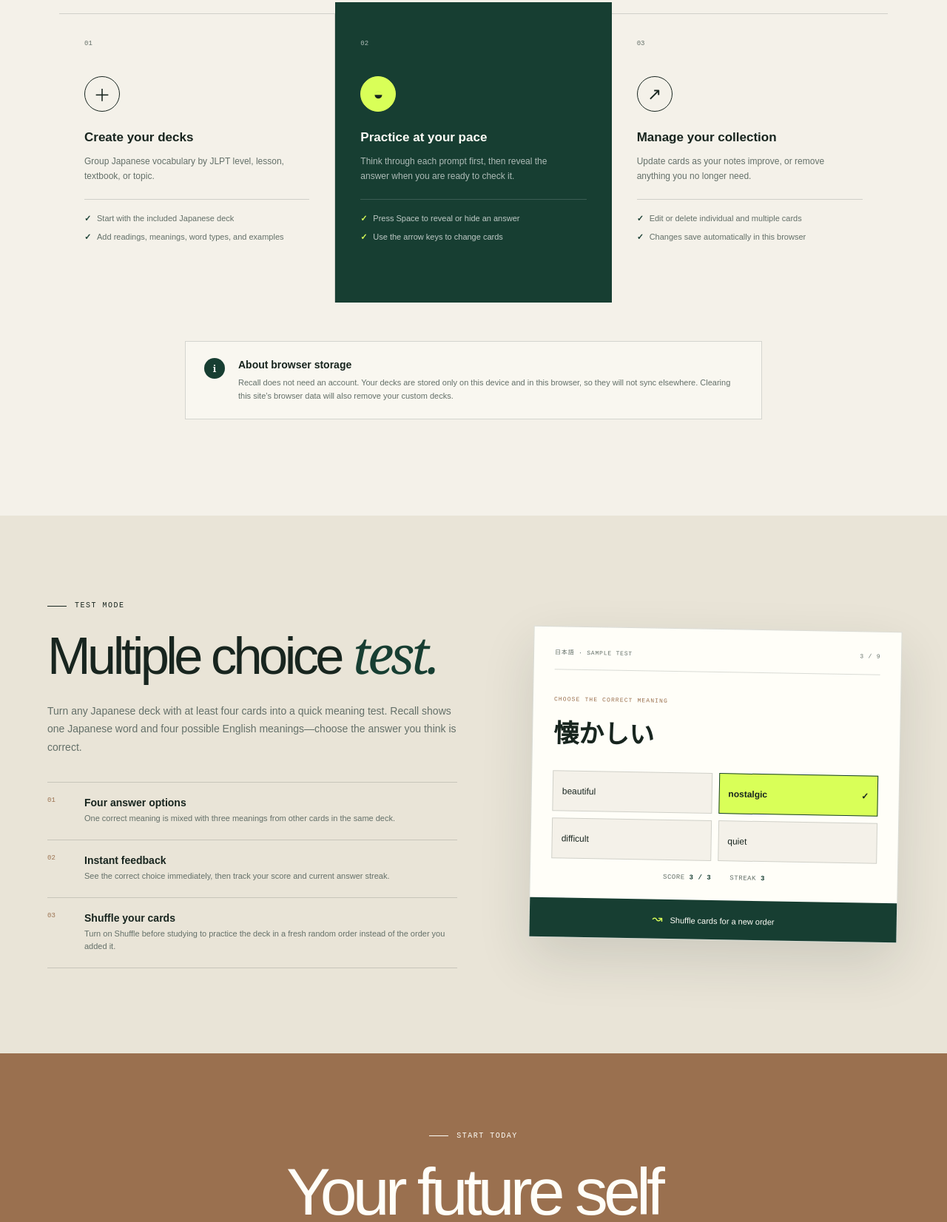
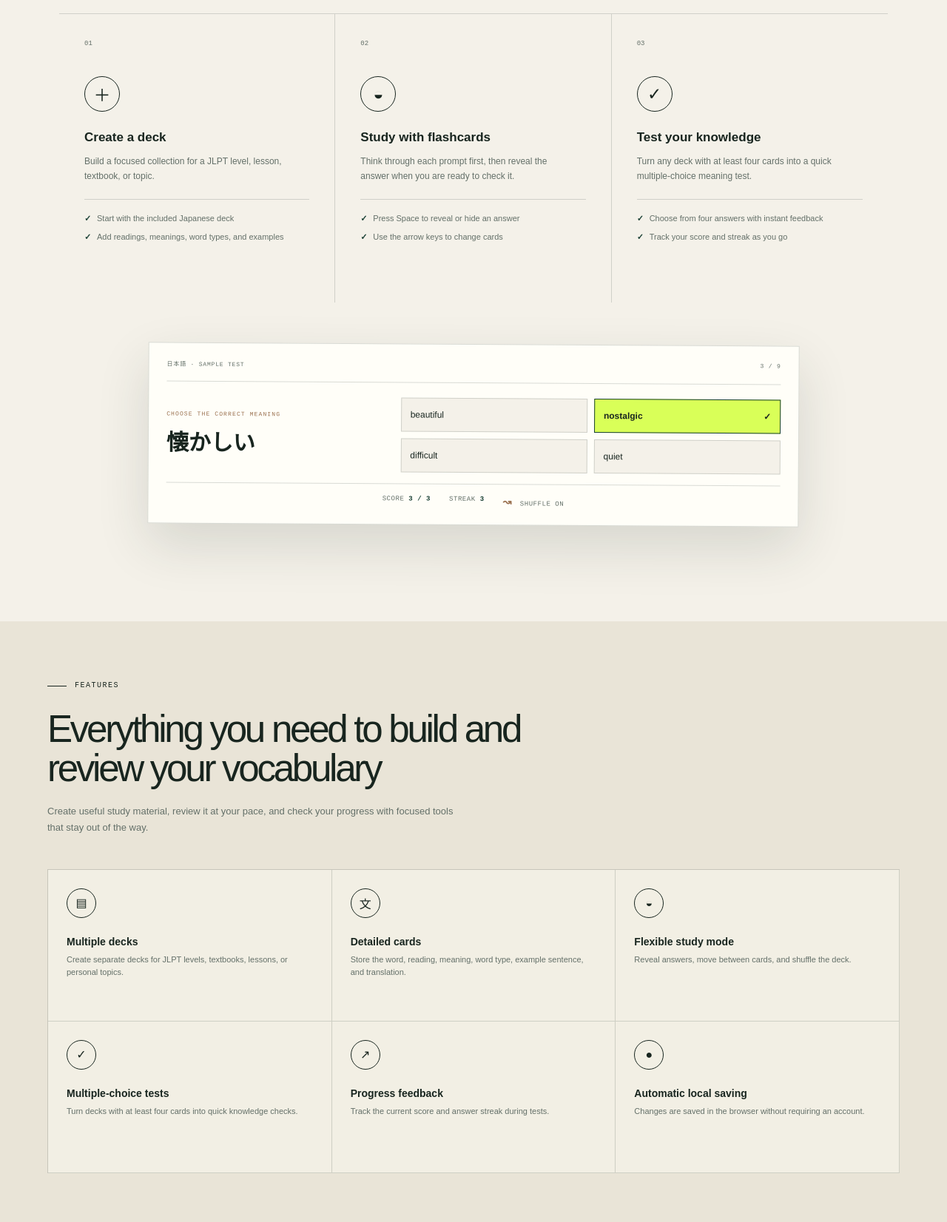
Before and after one commit to mcurioste/Flash-Card-App, a plain HTML site: page index.html in a window 1280 px wide. Shown: the part 1148-2800 px from the top of the page at 74% size. Drawn offline with Linux system fonts and the light colour scheme.

Commit message:
Modified landing page to hae more details and function accordingly

```diff
--- a/index.html
+++ b/index.html
@@ -44,10 +44,6 @@
           <div class="hero-actions">
             <a class="button" href="decks.html">View my decks<span aria-hidden="true">↗</span></a>
             <a class="text-link" href="#how-it-works">See how it works <span aria-hidden="true">↓</span></a>
-          </div>
-          <div class="local-save-summary">
-            <span aria-hidden="true">✓</span>
-            <p><strong>Your decks save automatically.</strong> No account is needed—Recall stores your changes in this browser on this device.</p>
           </div>
         </div>
 
@@ -101,21 +97,21 @@
           <p class="eyebrow"><span></span> The workflow</p>
           <h2 id="process-title">Simple tools.<br /><em>Focused study.</em></h2>
         </div>
-        <div class="steps" id="features">
+        <div class="steps">
           <article class="step">
             <span class="step-number">01</span>
-            <div class="step-icon">＋</div>
-            <h3>Create your decks</h3>
-            <p>Group Japanese vocabulary by JLPT level, lesson, textbook, or topic.</p>
+            <div class="step-icon" aria-hidden="true">＋</div>
+            <h3>Create a deck</h3>
+            <p>Build a focused collection for a JLPT level, lesson, textbook, or topic.</p>
             <ul class="feature-details">
               <li>Start with the included Japanese deck</li>
               <li>Add readings, meanings, word types, and examples</li>
             </ul>
           </article>
-          <article class="step featured-step">
+          <article class="step">
             <span class="step-number">02</span>
-            <div class="step-icon">◒</div>
-            <h3>Practice at your pace</h3>
+            <div class="step-icon" aria-hidden="true">◒</div>
+            <h3>Study with flashcards</h3>
             <p>Think through each prompt first, then reveal the answer when you are ready to check it.</p>
             <ul class="feature-details">
               <li>Press Space to reveal or hide an answer</li>
@@ -124,57 +120,71 @@
           </article>
           <article class="step">
             <span class="step-number">03</span>
-            <div class="step-icon">↗</div>
-            <h3>Manage your collection</h3>
-            <p>Update cards as your notes improve, or remove anything you no longer need.</p>
+            <div class="step-icon" aria-hidden="true">✓</div>
+            <h3>Test your knowledge</h3>
+            <p>Turn any deck with at least four cards into a quick multiple-choice meaning test.</p>
             <ul class="feature-details">
-              <li>Edit or delete individual and multiple cards</li>
-              <li>Changes save automatically in this browser</li>
+              <li>Choose from four answers with instant feedback</li>
+              <li>Track your score and streak as you go</li>
             </ul>
           </article>
         </div>
-        <aside class="storage-note" aria-labelledby="storage-note-title">
-          <span class="storage-note-icon" aria-hidden="true">i</span>
-          <div>
-            <h3 id="storage-note-title">About browser storage</h3>
-            <p>Recall does not need an account. Your decks are stored only on this device and in this browser, so they will not sync elsewhere. Clearing this site’s browser data will also remove your custom decks.</p>
+
+        <div class="test-preview compact-test-preview" aria-label="Example multiple-choice question">
+          <div class="test-preview-top"><span>日本語 · SAMPLE TEST</span><span>3 / 9</span></div>
+          <div class="compact-question">
+            <div>
+              <p class="prompt-label">CHOOSE THE CORRECT MEANING</p>
+              <h3 lang="ja">懐かしい</h3>
+            </div>
+            <div class="preview-options">
+              <span>beautiful</span>
+              <span class="preview-correct">nostalgic <b aria-hidden="true">✓</b></span>
+              <span>difficult</span>
+              <span>quiet</span>
+            </div>
           </div>
-        </aside>
+          <div class="preview-score"><span>Score <b>3 / 3</b></span><span>Streak <b>3</b></span><span><b aria-hidden="true">↝</b> Shuffle on</span></div>
+        </div>
       </section>
 
-      <section class="test-section" aria-labelledby="test-title">
-        <div class="test-copy">
-          <p class="eyebrow"><span></span> Test mode</p>
-          <h2 id="test-title">Multiple choice <em>test.</em></h2>
-          <p class="test-intro">Turn any Japanese deck with at least four cards into a quick meaning test. Recall shows one Japanese word and four possible English meanings—choose the answer you think is correct.</p>
-          <div class="test-features">
-            <article>
-              <span aria-hidden="true">01</span>
-              <div><h3>Four answer options</h3><p>One correct meaning is mixed with three meanings from other cards in the same deck.</p></div>
-            </article>
-            <article>
-              <span aria-hidden="true">02</span>
-              <div><h3>Instant feedback</h3><p>See the correct choice immediately, then track your score and current answer streak.</p></div>
-            </article>
-            <article>
-              <span aria-hidden="true">03</span>
-              <div><h3>Shuffle your cards</h3><p>Turn on Shuffle before studying to practice the deck in a fresh random order instead of the order you added it.</p></div>
-            </article>
-          </div>
+      <section class="simple-section" id="features" aria-labelledby="simple-title">
+        <div class="simple-heading">
+          <p class="eyebrow"><span></span> Features</p>
+          <h2 id="simple-title">Everything you need to build and review your vocabulary</h2>
+          <p>Create useful study material, review it at your pace, and check your progress with focused tools that stay out of the way.</p>
         </div>
-
-        <div class="test-preview" aria-label="Example multiple choice question">
-          <div class="test-preview-top"><span>日本語 · SAMPLE TEST</span><span>3 / 9</span></div>
-          <p class="prompt-label">CHOOSE THE CORRECT MEANING</p>
-          <h3 lang="ja">懐かしい</h3>
-          <div class="preview-options">
-            <span>beautiful</span>
-            <span class="preview-correct">nostalgic <b aria-hidden="true">✓</b></span>
-            <span>difficult</span>
-            <span>quiet</span>
-          </div>
-          <div class="preview-score"><span>Score <b>3 / 3</b></span><span>Streak <b>3</b></span></div>
-          <p class="shuffle-preview"><span aria-hidden="true">↝</span> Shuffle cards for a new order</p>
+        <div class="simple-features">
+          <article>
+            <span class="simple-feature-icon" aria-hidden="true">▤</span>
+            <h3>Multiple decks</h3>
+            <p>Create separate decks for JLPT levels, textbooks, lessons, or personal topics.</p>
+          </article>
+          <article>
+            <span class="simple-feature-icon" aria-hidden="true">文</span>
+            <h3>Detailed cards</h3>
+            <p>Store the word, reading, meaning, word type, example sentence, and translation.</p>
+          </article>
+          <article>
+            <span class="simple-feature-icon" aria-hidden="true">◒</span>
+            <h3>Flexible study mode</h3>
+            <p>Reveal answers, move between cards, and shuffle the deck.</p>
+          </article>
+          <article>
+            <span class="simple-feature-icon" aria-hidden="true">✓</span>
+            <h3>Multiple-choice tests</h3>
+            <p>Turn decks with at least four cards into quick knowledge checks.</p>
+          </article>
+          <article>
+            <span class="simple-feature-icon" aria-hidden="true">↗</span>
+            <h3>Progress feedback</h3>
+            <p>Track the current score and answer streak during tests.</p>
+          </article>
+          <article>
+            <span class="simple-feature-icon" aria-hidden="true">●</span>
+            <h3>Automatic local saving</h3>
+            <p>Changes are saved in the browser without requiring an account.</p>
+          </article>
         </div>
       </section>
 
--- a/styles.css
+++ b/styles.css
@@ -86,10 +86,6 @@ h1 em { color: var(--forest); }
 .hero-description { max-width: 440px; margin: 30px 0 32px; color: var(--muted); font-size: 16px; line-height: 1.7; }
 .hero-actions { display: flex; align-items: center; gap: 28px; }
 .text-link { font-size: 12px; font-weight: 700; border-bottom: 1px solid var(--ink); padding-bottom: 3px; }
-.local-save-summary { max-width: 455px; margin-top: 24px; padding-top: 18px; display: grid; grid-template-columns: 22px 1fr; gap: 10px; border-top: 1px solid var(--line); }
-.local-save-summary > span { width: 20px; height: 20px; display: grid; place-items: center; border-radius: 50%; color: var(--ink); background: var(--lime); font-size: 11px; font-weight: 700; }
-.local-save-summary p { margin: 0; color: var(--muted); font-size: 11px; line-height: 1.6; }
-.local-save-summary strong { color: var(--ink); }
 .hero-visual { position: relative; min-height: 510px; display: grid; place-items: center; }
 .hero-visual::before { content: ""; position: absolute; width: 480px; height: 480px; border-radius: 50%; background: #e7e0d2; }
 .orbit { position: absolute; border: 1px solid rgba(24, 37, 31, .14); border-radius: 50%; }
@@ -136,26 +132,6 @@ h1 em { color: var(--forest); }
 .feature-details { display: grid; gap: 8px; margin: 20px 0 0; padding: 17px 0 0; border-top: 1px solid var(--line); list-style: none; }
 .feature-details li { position: relative; padding-left: 17px; color: var(--muted); font-size: 11px; line-height: 1.55; }
 .feature-details li::before { content: "✓"; position: absolute; left: 0; color: var(--forest); font-weight: 700; }
-.featured-step { margin-top: -16px; padding-top: 44px; color: var(--white); background: var(--forest); border: 0; }
-.featured-step .step-number, .featured-step p { color: rgba(255,255,255,.65); }
-.featured-step .step-icon { color: var(--ink); background: var(--lime); border-color: var(--lime); }
-.featured-step .feature-details { border-color: rgba(255,255,255,.16); }
-.featured-step .feature-details li { color: rgba(255,255,255,.72); }
-.featured-step .feature-details li::before { color: var(--lime); }
-.storage-note { display: grid; grid-template-columns: auto 1fr; gap: 18px; max-width: 780px; margin: 52px auto 0; padding: 22px 25px; border: 1px solid var(--line); background: rgba(255,254,248,.52); }
-.storage-note-icon { width: 28px; height: 28px; display: grid; place-items: center; border-radius: 50%; color: var(--white); background: var(--forest); font: 600 13px Georgia, serif; }
-.storage-note h3 { margin: 1px 0 7px; font-size: 14px; }
-.storage-note p { margin: 0; color: var(--muted); font-size: 11px; line-height: 1.65; }
-
-.test-section { max-width: 1320px; margin: auto; padding: 115px 64px; display: grid; grid-template-columns: 1fr .9fr; gap: 100px; align-items: center; background: var(--cream); }
-.test-copy h2 { max-width: 590px; font-size: clamp(50px, 5.5vw, 78px); }
-.test-copy h2 em { color: var(--forest); }
-.test-intro { max-width: 570px; margin: 28px 0 35px; color: var(--muted); font-size: 14px; line-height: 1.75; }
-.test-features { display: grid; gap: 0; border-top: 1px solid var(--line); }
-.test-features article { display: grid; grid-template-columns: 38px 1fr; gap: 12px; padding: 19px 0; border-bottom: 1px solid var(--line); }
-.test-features article > span { color: #9a704f; font: 500 9px "DM Mono", monospace; }
-.test-features h3 { margin: 0 0 5px; font-size: 14px; }
-.test-features p { margin: 0; color: var(--muted); font-size: 11px; line-height: 1.6; }
 .test-preview { padding: 28px; background: var(--white); border: 1px solid var(--line); box-shadow: var(--shadow); transform: rotate(1deg); }
 .test-preview-top { display: flex; justify-content: space-between; padding-bottom: 18px; border-bottom: 1px solid var(--line); color: var(--muted); font: 500 8px "DM Mono", monospace; letter-spacing: .1em; }
 .test-preview .prompt-label { margin-top: 35px; }
@@ -165,8 +141,24 @@ h1 em { color: var(--forest); }
 .preview-options .preview-correct { border-color: var(--forest); background: var(--lime); font-weight: 700; }
 .preview-score { margin-top: 18px; display: flex; justify-content: center; gap: 25px; color: var(--muted); font: 500 9px "DM Mono", monospace; letter-spacing: .06em; text-transform: uppercase; }
 .preview-score b { color: var(--forest); }
-.shuffle-preview { margin: 25px -28px -28px; padding: 16px; text-align: center; color: var(--white); background: var(--forest); font-size: 11px; }
-.shuffle-preview span { margin-right: 7px; color: var(--lime); font-size: 17px; }
+
+.compact-test-preview { max-width: 880px; margin: 56px auto 0; padding: 22px 24px; transform: rotate(.35deg); }
+.compact-question { display: grid; grid-template-columns: .7fr 1.3fr; gap: 40px; align-items: center; padding-top: 20px; }
+.compact-question .prompt-label { margin: 0 0 10px; }
+.compact-question h3 { margin: 0; font-size: 30px; }
+.compact-test-preview .preview-options span { min-height: 46px; }
+.compact-test-preview .preview-score { margin-top: 15px; padding-top: 15px; border-top: 1px solid var(--line); }
+.compact-test-preview .preview-score > span:last-child b { margin-right: 5px; color: #9a704f; font-size: 14px; }
+
+.simple-section { max-width: 1320px; margin: auto; padding: 80px 64px 88px; background: var(--cream); scroll-margin-top: 24px; }
+.simple-heading { max-width: 780px; }
+.simple-heading h2 { max-width: 720px; font-size: clamp(34px, 4vw, 54px); line-height: 1.04; }
+.simple-heading > p:last-child { max-width: 570px; margin: 20px 0 0; color: var(--muted); font-size: 13px; line-height: 1.7; }
+.simple-features { display: grid; grid-template-columns: repeat(3, 1fr); margin-top: 45px; border-top: 1px solid var(--line); border-left: 1px solid var(--line); }
+.simple-features article { min-height: 205px; padding: 25px; border-right: 1px solid var(--line); border-bottom: 1px solid var(--line); background: rgba(255,254,248,.38); }
+.simple-feature-icon { width: 40px; height: 40px; display: grid; place-items: center; border: 1px solid var(--ink); border-radius: 50%; color: var(--ink); font-size: 16px; }
+.simple-features h3 { margin: 24px 0 8px; font-size: 14px; }
+.simple-features p { margin: 0; color: var(--muted); font-size: 11px; line-height: 1.6; }
 
 .cta { padding: 105px 30px; text-align: center; color: var(--white); background: #9a704f; }
 .cta .eyebrow { justify-content: center; }
@@ -191,9 +183,9 @@ footer { max-width: 1320px; margin: auto; padding: 35px 40px; display: flex; jus
   .section-heading h2 { text-align: left; }
   .steps { grid-template-columns: 1fr; }
   .step { min-height: 0; border-right: 0; border-bottom: 1px solid var(--line); }
-  .featured-step { margin-top: 0; }
-  .test-section { grid-template-columns: 1fr; gap: 60px; padding: 90px 40px; }
-  .test-preview { width: min(540px, 100%); margin: auto; }
+  .compact-test-preview { width: min(700px, 100%); }
+  .simple-section { padding: 75px 40px 80px; }
+  .simple-features { grid-template-columns: 1fr 1fr; }
 }
 
 @media (max-width: 540px) {
@@ -212,8 +204,13 @@ footer { max-width: 1320px; margin: auto; padding: 35px 40px; display: flex; jus
   .visual-caption { display: none; }
   .process-section { padding: 90px 22px; }
   .section-heading h2 { font-size: 49px; }
-  .test-section { padding: 80px 22px; }
+  .compact-test-preview { padding: 18px; }
+  .compact-question { grid-template-columns: 1fr; gap: 20px; }
   .preview-options { grid-template-columns: 1fr; }
+  .compact-test-preview .preview-score { flex-wrap: wrap; gap: 10px 20px; }
+  .simple-section { padding: 65px 22px 70px; }
+  .simple-features { grid-template-columns: 1fr; }
+  .simple-features article { min-height: 0; }
   footer { flex-direction: column; gap: 18px; }
 }
 
```
